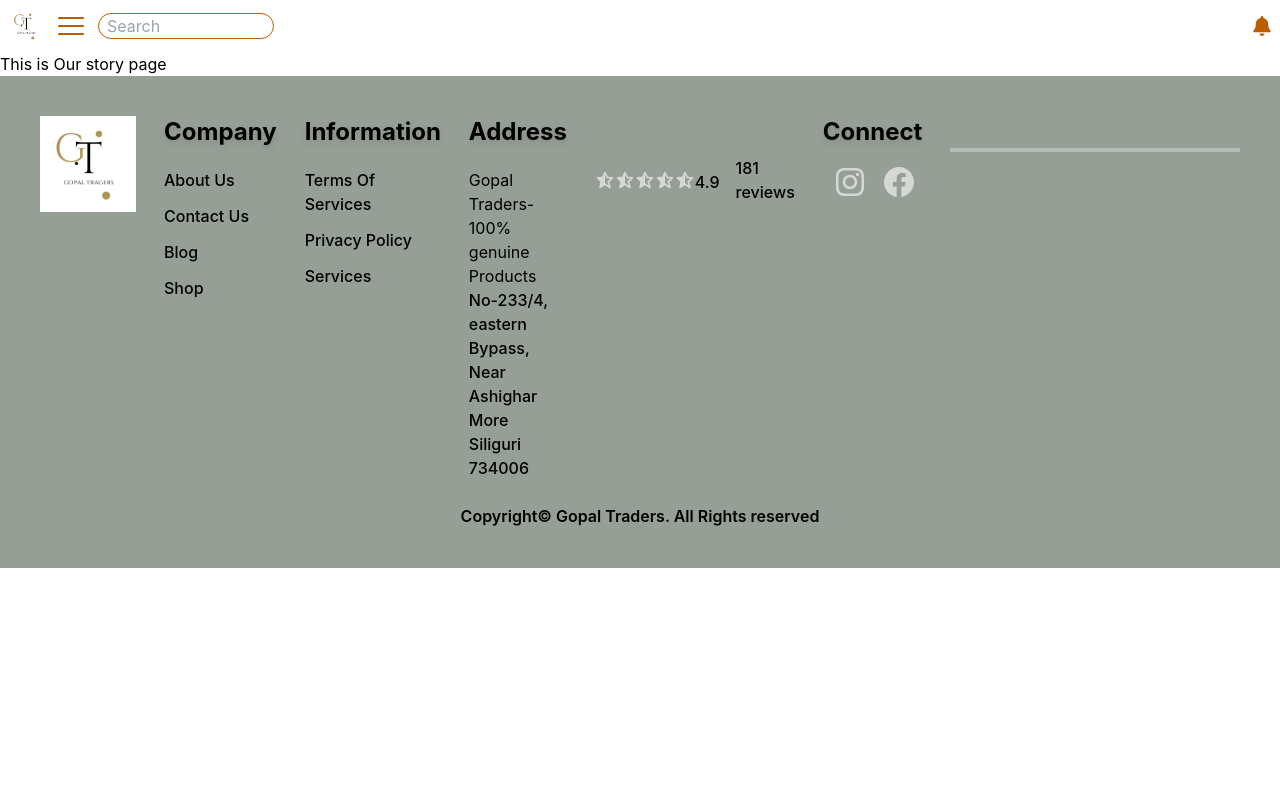
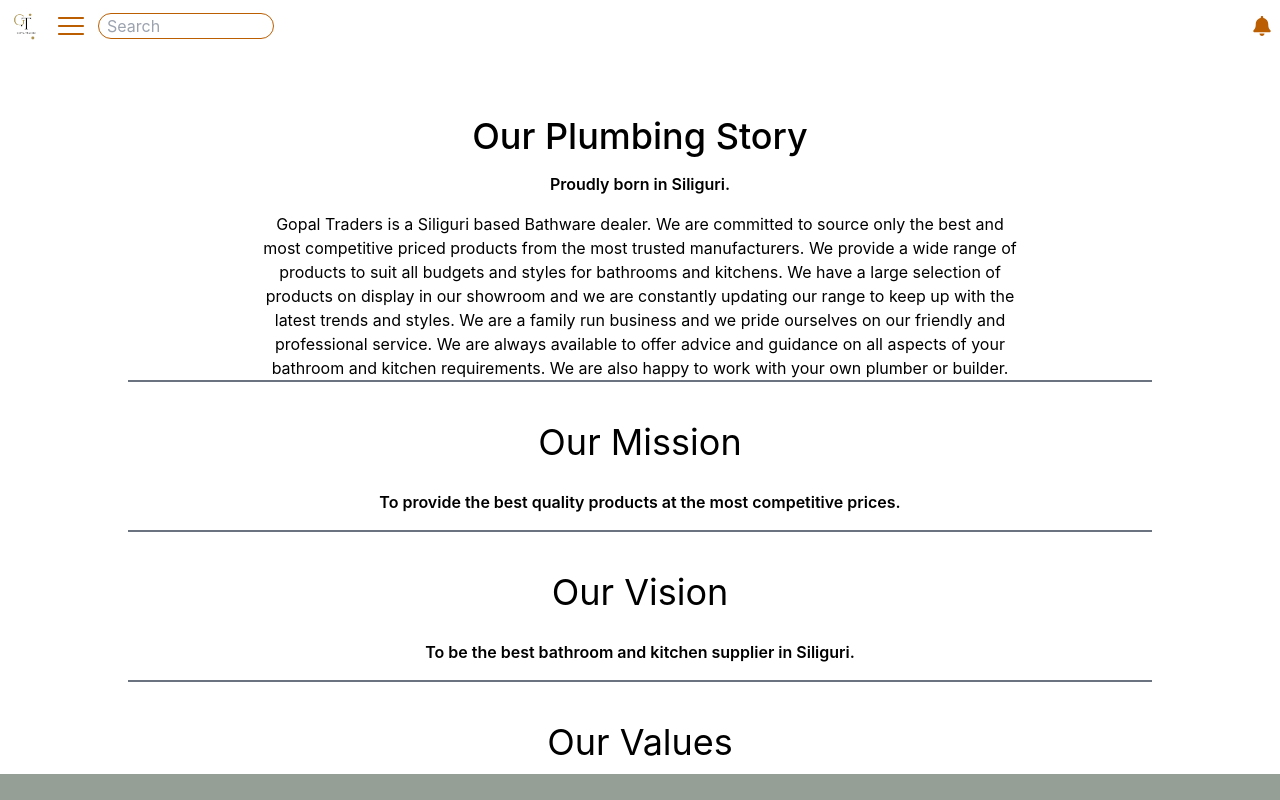
Before and after one commit to Shubh-Dev/gopal-traders, a React (Vite) app: page /our-story in a window 1280 px wide. Shown: the top 800 px of the page. Built offline with nearby package versions, Linux system fonts and the light colour scheme; some icons are missing.

Commit message:
feat: our story page in progress

```diff
--- a/src/components/OurStory.jsx
+++ b/src/components/OurStory.jsx
@@ -2,8 +2,37 @@
 
 const OurStory = () => {
   return (
-    <div>
-      <p>This is Our story page</p>
+    <div class="container text-center pt-16 mx-auto flex flex-col items-center">
+      <p class="text-4xl font-medium">Our Plumbing Story</p>
+      <p class="text-md font-semibold  py-4">Proudly born in Siliguri.</p>
+      <p class="max-w-3xl">
+        Gopal Traders is a Siliguri based Bathware dealer. We are committed to
+        source only the best and most competitive priced products from the most
+        trusted manufacturers. We provide a wide range of products to suit all
+        budgets and styles for bathrooms and kitchens. We have a large selection
+        of products on display in our showroom and we are constantly updating
+        our range to keep up with the latest trends and styles. We are a family
+        run business and we pride ourselves on our friendly and professional
+        service. We are always available to offer advice and guidance on all
+        aspects of your bathroom and kitchen requirements. We are also happy to
+        work with your own plumber or builder.
+      </p>
+      <div class="max-w-5xl border-b-2 border-gray-500 w-full"></div>
+      <p class="text-4xl pt-10 py-3">Our Mission</p>
+      <p class="text-md font-semibold  py-4">
+        To provide the best quality products at the most competitive prices.
+      </p>
+      <div class="max-w-5xl border-b-2 border-gray-500 w-full"></div>
+
+      <p class="text-4xl pt-10 py-3">Our Vision</p>
+      <p class="text-md font-semibold  py-4">
+        To be the best bathroom and kitchen supplier in Siliguri.
+      </p>
+
+      <div class="max-w-5xl border-b-2 border-gray-500 w-full"></div>
+
+      <p class="text-4xl pt-10 py-3">Our Values</p>
+
     </div>
   );
 };
```
